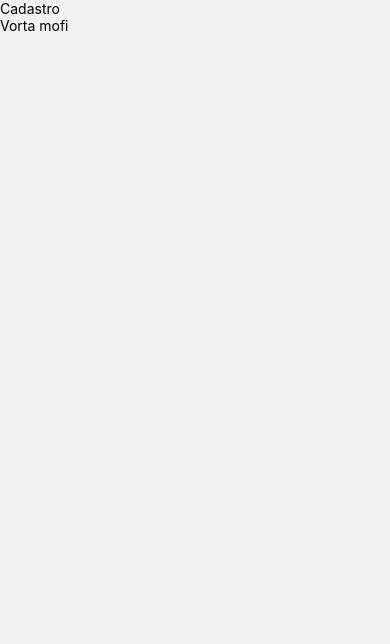
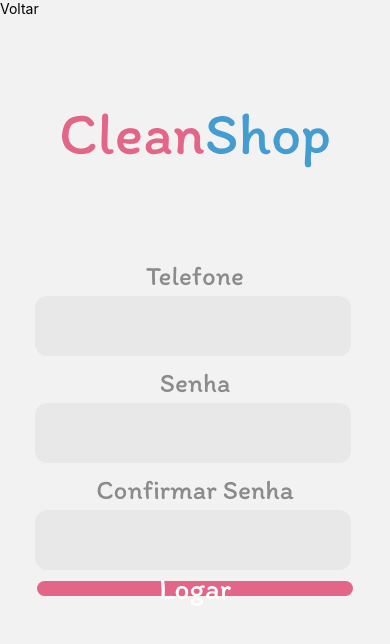
Before and after one commit to MatheusAprigio11/cs-frontend, a React Native app: screen /Cadastro in a window 390 px wide. Shown: the top 644 px of the page. Built offline with nearby package versions, Linux system fonts and the light colour scheme.

Commit message:
updt cad screen

```diff
--- a/src/pages/cadastrar/index.jsx
+++ b/src/pages/cadastrar/index.jsx
@@ -1,17 +1,64 @@
-import { View, Text } from 'react-native'
-import React from 'react'
+import { View, Text, TouchableOpacity, TextInput } from "react-native";
+import { useState } from "react";
 import { useNavigation } from "@react-navigation/native";
+import styles from "./styles";
 
 const Cadastro = () => {
+	const [telefone, setTelefone] = useState("");
+	const [password, setPassword] = useState("");
+	const [passwordF, setPasswordF] = useState("");
 
-  const navigation = useNavigation();
+	const navigation = useNavigation();
 
-  return (
-    <View>
-      <Text>Cadastro</Text>
-      <Text onPress={() => navigation.navigate('Login')}>Vorta mofi</Text>
-    </View>
-  )
-}
+	return (
+		<View style={styles.container}>
+      	<Text onPress={() => navigation.navigate("Login")}>Voltar </Text>
+			<View style={styles.containerSplash}>
+				<Text style={{ fontFamily: "itim", fontSize: 60, color: "#E36588" }}>
+					Clean
+				</Text>
+				<Text style={{ fontFamily: "itim", fontSize: 60, color: "#449DD1" }}>
+					Shop
+				</Text>
+			</View>
+			<View style={styles.loginspace}>
+				<View style={styles.inputcpfcnpj}>
+					<Text style={styles.textsinputs}>Telefone</Text>
+					<TextInput
+						style={styles.input}
+						onChangeText={(text) => setTelefone(text)}
+						value={telefone}
+					/>
+				</View>
+				<View>
+					<Text style={styles.textsinputs}>Senha</Text>
+					<TextInput
+						style={styles.input}
+						onChangeText={(text) => setPassword(text)}
+						value={password}
+					/>
+				</View>
+				<View>
+					<Text style={styles.textsinputs}>Confirmar Senha</Text>
+					<TextInput
+						style={styles.input}
+						onChangeText={(text) => setPasswordF(text)}
+						value={passwordF}
+					/>
+				</View>
+				<View style={styles.buttonOkView}>
+					<TouchableOpacity style={styles.btnOk}>
+						<Text style={{ fontFamily: "itim", fontSize: 30, color: "#FFF" }}>
+							Logar
+						</Text>
+					</TouchableOpacity>
+				</View>
+			</View>
+			<View>
 
-export default Cadastro
+			</View>
+		</View>
+	);
+};
+
+export default Cadastro;
--- a/src/pages/cadastrar/styles.jsx
+++ b/src/pages/cadastrar/styles.jsx
@@ -0,0 +1,67 @@
+import { StyleSheet } from "react-native";
+
+const styles = StyleSheet.create({
+
+  containerSplash: {
+		flexDirection: 'row',
+    alignItems: 'center',
+    justifyContent: 'center',
+    marginBottom: 80,
+    marginTop: 80
+	},
+
+  voltarText: {
+    fontFamily: 'itim',
+  },
+
+  loginspace: {
+		paddingStart: "5%",
+		paddingEnd: "5%",
+		height: "50%",
+		marginBottom: "25%",
+	},
+
+	inputcpfcnpj: {
+		paddingTop: "0%",
+	},
+
+	textsinputs: {
+		fontFamily: "itim",
+		color: "#8B8B8B",
+		fontSize: 27,
+		marginBottom: 4,
+		textAlign: "center",
+		paddingTop: 10,
+		flex: 0,
+	},
+	input: {
+		backgroundColor: "#E8E8E8",
+		borderRadius: 12,
+		height: 60,
+		width: "90%",
+		fontFamily: "regular",
+		paddingLeft: 8,
+		marginLeft: "4.5%",
+	},
+	buttonOkView: {
+		justifyContent: "center",
+		alignItems: "center",
+	},
+	btnOk: {
+		justifyContent: "center",
+		borderRadius: 20,
+		alignItems: "center",
+		backgroundColor: "#E36588",
+		width: "90%",
+		height: "42%",
+	},
+	criarConta: {
+		fontSize: 26,
+		fontFamily: "itim",
+		color: "#7B7B7B",
+    marginTop: 70,
+
+	},
+});
+
+export default styles;
```
